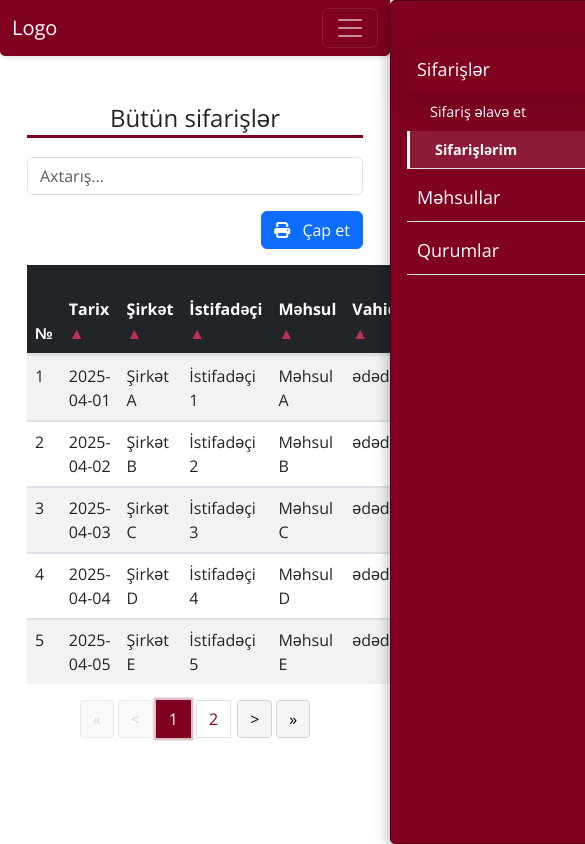
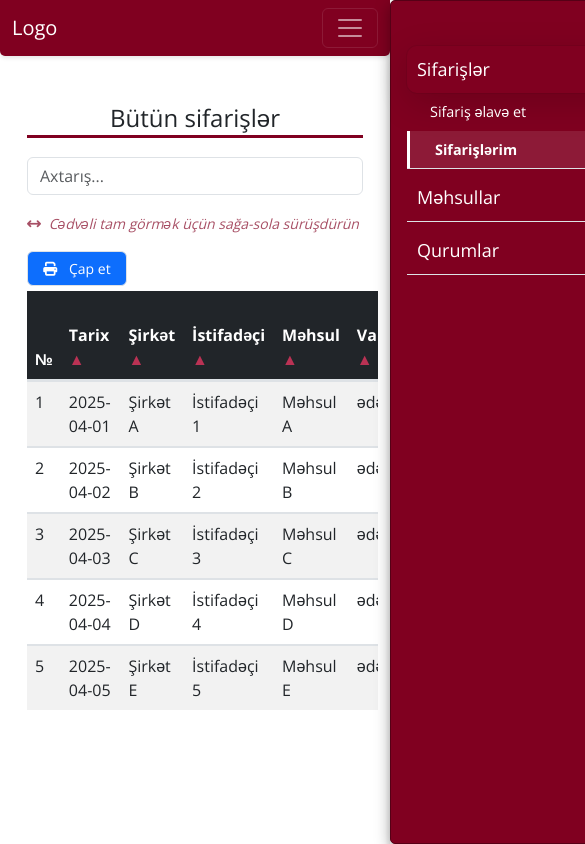
Before and after one commit to Shahmar700/sherab, a Vue app: page /orders/all-orders in a window 390 px wide. Shown: the top 844 px of the page, 585 px wide, since content can reach past the window. Built offline with nearby package versions, Linux system fonts and the light colour scheme.

Commit message:
data tables responsive

```diff
--- a/src/assets/main.css
+++ b/src/assets/main.css
@@ -152,3 +152,74 @@ h3.pageHeading.animated::after {
     color: #800020;
   }
   */
+
+/* Tables Respoinsive Designs  */
+.prntBtn {
+  min-width: 100px;
+  font-size: 14px;
+  margin-bottom: 5px;
+}
+/* Responsive table styles */
+.table-responsive {
+  overflow-x: auto;
+  -webkit-overflow-scrolling: touch;
+}
+
+/* Custom styling for better mobile experience */
+@media screen and (max-width: 1000px) {
+  .table-responsive {
+    margin: 0 -15px; /* Negative margin to allow full width scrolling */
+    padding: 0 15px;
+    width: calc(100% + 30px);
+  }
+
+  .table {
+    min-width: 900px; /* Ensures table has minimum width on small screens */
+  }
+
+    /* Scroll indicator styling */
+  .scroll-indicator {
+    color: #800020;
+    font-style: italic;
+    animation: pulse 2s infinite;
+  }
+
+  @keyframes pulse {
+    0% { opacity: 0.6; }
+    50% { opacity: 1; }
+    100% { opacity: 0.6; }
+  }
+
+  /* Improves touch scrolling experience */
+  .table-responsive::-webkit-scrollbar {
+    height: 6px;
+  }
+
+  .table-responsive::-webkit-scrollbar-track {
+    background: #f1f1f1;
+    border-radius: 10px;
+  }
+
+  .table-responsive::-webkit-scrollbar-thumb {
+    background: #800020;
+    border-radius: 10px;
+  }
+
+  /* Visual indicator for scroll */
+  .table-responsive::after {
+    content: "";
+    position: absolute;
+    right: 0;
+    top: 0;
+    bottom: 0;
+    width: 5px;
+    background: linear-gradient(to right, transparent, rgba(0,0,0,0.1));
+    opacity: 0;
+    transition: opacity 0.3s;
+    pointer-events: none;
+  }
+
+  .table-responsive:not(:hover)::after {
+    opacity: 0.5;
+  }
+}
--- a/src/views/OrdersView.vue
+++ b/src/views/OrdersView.vue
@@ -10,11 +10,15 @@
       />
         </div>
     <!-- PRINT BTN  -->
-      <div class="d-flex justify-content-end mb-3">
-        <button @click="printTable" class="btn btn-primary">
-          <i class="fas fa-print me-2"></i> Çap et
-        </button>
+    <div class="d-flex justify-content-between align-items-center mb-3">
+      <div class="d-md-none scroll-indicator">
+        <small><i class="fas fa-arrows-left-right me-1"></i> Cədvəli tam görmək üçün sağa-sola sürüşdürün</small>
       </div>
+    </div>
+    <button @click="printTable" class="prntBtn btn btn-primary border">
+        <i class="fas fa-print me-2"></i> Çap et
+    </button>
+    <div class="table-responsive">
     <table class="table table-bordered table-hover table-striped table-borderless" data-aos="zoom-out">
         <thead class="table-dark">
             <tr>
@@ -88,6 +92,7 @@
             </tr>
         </tbody>
     </table>
+</div>
     <nav v-if="totalPages > 1" data-aos="zoom-in">
         <ul class="pagination justify-content-center">
             <!-- İlk səhifəyə keçid -->
--- a/src/views/OrganizationsView.vue
+++ b/src/views/OrganizationsView.vue
@@ -10,11 +10,15 @@
       />
     </div>
     <!-- PRINT BTN  -->
-    <div class="d-flex justify-content-end mb-3">
-      <button @click="printTable" class="btn btn-primary">
+    <div class="d-flex justify-content-between align-items-center mb-3">
+      <div class="d-md-none scroll-indicator">
+        <small><i class="fas fa-arrows-left-right me-1"></i> Cədvəli tam görmək üçün sağa-sola sürüşdürün</small>
+      </div>
+    </div>
+    <button @click="printTable" class="prntBtn btn btn-primary border">
         <i class="fas fa-print me-2"></i> Çap et
-      </button>
-    </div>
+    </button>
+    <div class="table-responsive">
     <table class="table table-bordered table-hover table-striped table-borderless" data-aos="zoom-out">
       <thead class="table-dark">
         <tr>
@@ -69,6 +73,7 @@
         </tr>
       </tbody>
     </table>
+    </div>
     <nav v-if="totalPages > 1" data-aos="zoom-in">
       <ul class="pagination justify-content-center">
         <!-- İlk səhifəyə keçid -->
--- a/src/views/ProductsView.vue
+++ b/src/views/ProductsView.vue
@@ -10,12 +10,16 @@
       />
     </div>
     <!-- PRINT BTN  -->
-    <div class="d-flex justify-content-end mb-3">
-      <button @click="printTable" class="btn btn-primary">
+    <div class="d-flex justify-content-between align-items-center mb-3">
+      <div class="d-md-none scroll-indicator">
+        <small><i class="fas fa-arrows-left-right me-1"></i> Cədvəli tam görmək üçün sağa-sola sürüşdürün</small>
+      </div>
+    </div>
+    <button @click="printTable" class="prntBtn btn btn-primary border">
         <i class="fas fa-print me-2"></i> Çap et
-      </button>
-    </div>
-    <table class="table table-bordered table-hover table-striped table-borderless" data-aos="zoom-out">
+    </button>
+    <div class="table-responsive">
+         <table class="table table-bordered table-hover table-striped table-borderless" data-aos="zoom-out">
       <thead class="table-dark">
         <tr>
           <th>№</th>
@@ -69,6 +73,7 @@
         </tr>
       </tbody>
     </table>
+    </div>
     <nav v-if="totalPages > 1" data-aos="zoom-in">
       <ul class="pagination justify-content-center">
         <!-- İlk səhifəyə keçid -->
```
